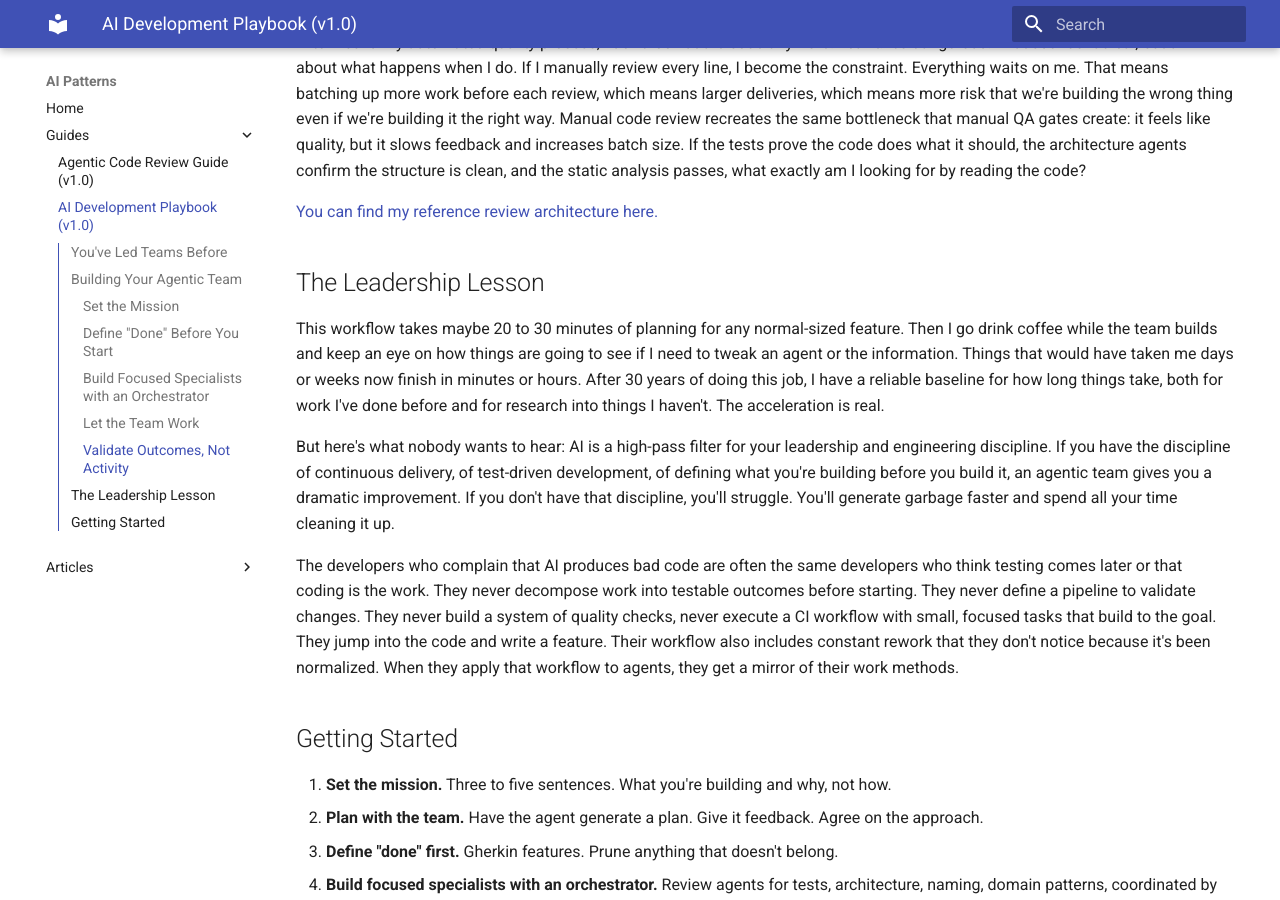
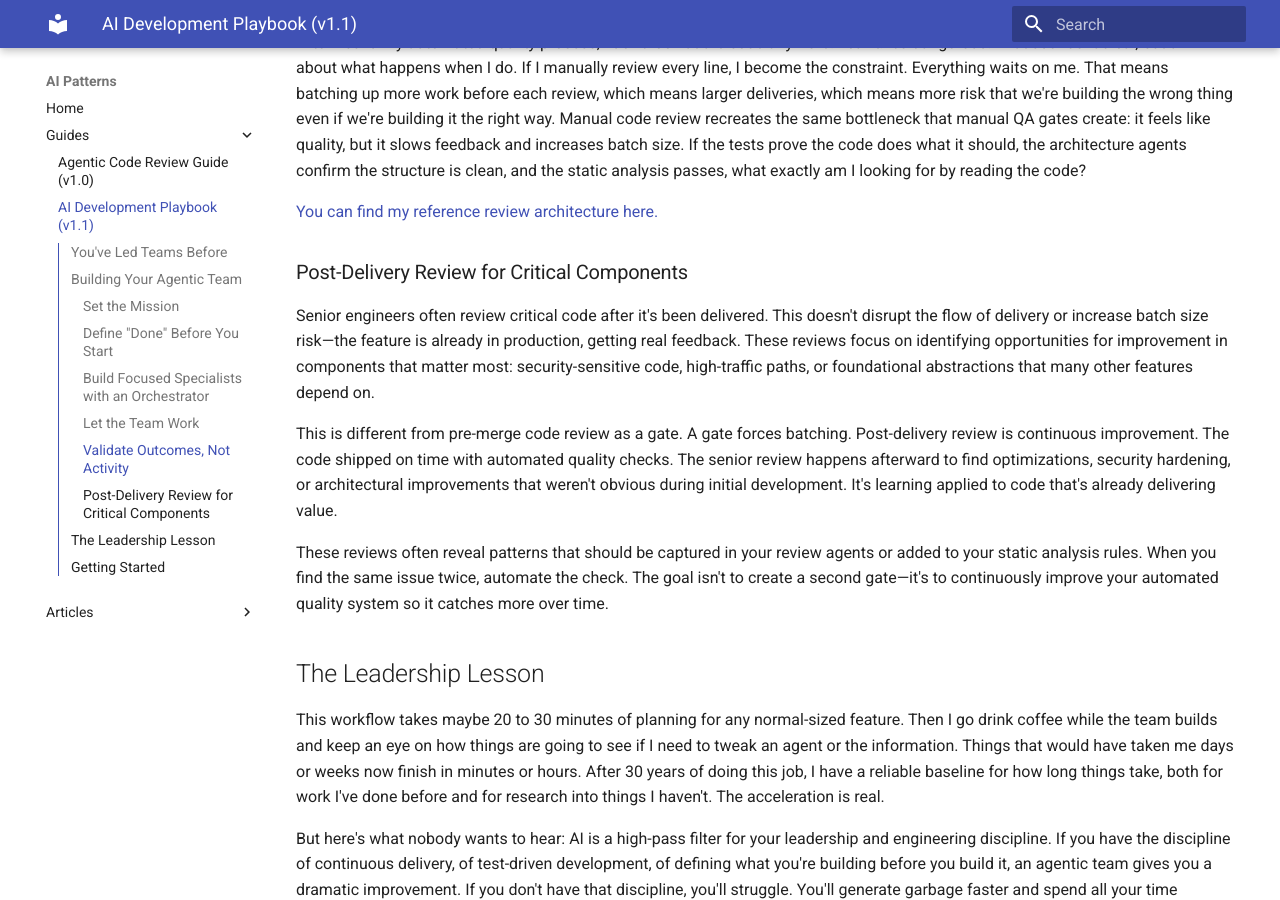
Before and after one commit to bdfinst/ai-patterns, an MkDocs documentation site: the page built from docs/ai-development-playbook.md, in a window 1280 px wide and 900 px high, scrolled down 3411 px. Built offline with MkDocs 1.6.1 and Material for MkDocs 9.7.7, drawn with Linux system fonts in a browser that asks for light colours.

Commit message:
Clarify code review

```diff
--- a/docs/ai-development-playbook.md
+++ b/docs/ai-development-playbook.md
@@ -1,6 +1,6 @@
 # Leading an Agentic Development Team
 
-<small>v1.0</small>
+<small>v1.1</small>
 
 I was convinced AI coding tools were garbage. A few years ago, when people started saying "we don't need developers anymore," I set out to prove them wrong. I asked ChatGPT to build a simple REST service. It generated code with dependencies that didn't exist. You could search the entire internet and not find them. It confidently handed me fictional libraries. Complete garbage.
 
@@ -112,6 +112,14 @@ analysis passes, what exactly am I looking for by reading the code?
 
 [You can find my reference review architecture here.](https://bdfinst.github.io/ai-patterns/agentic-code-review/)
 
+### Post-Delivery Review for Critical Components
+
+Senior engineers often review critical code after it's been delivered. This doesn't disrupt the flow of delivery or increase batch size risk—the feature is already in production, getting real feedback. These reviews focus on identifying opportunities for improvement in components that matter most: security-sensitive code, high-traffic paths, or foundational abstractions that many other features depend on.
+
+This is different from pre-merge code review as a gate. A gate forces batching. Post-delivery review is continuous improvement. The code shipped on time with automated quality checks. The senior review happens afterward to find optimizations, security hardening, or architectural improvements that weren't obvious during initial development. It's learning applied to code that's already delivering value.
+
+These reviews often reveal patterns that should be captured in your review agents or added to your static analysis rules. When you find the same issue twice, automate the check. The goal isn't to create a second gate—it's to continuously improve your automated quality system so it catches more over time.
+
 ## The Leadership Lesson
 
 This workflow takes maybe 20 to 30 minutes of planning for any normal-sized feature. Then I go drink coffee while the
--- a/mkdocs.yml
+++ b/mkdocs.yml
@@ -38,7 +38,7 @@ nav:
   - Home: index.md
   - Guides:
     - Agentic Code Review Guide (v1.0): agentic-code-review.md
-    - AI Development Playbook (v1.0): ai-development-playbook.md
+    - AI Development Playbook (v1.1): ai-development-playbook.md
   - Articles:
     - AI is a High Pass Filter for Software Delivery: https://bryanfinster.substack.com/p/ai-is-a-high-pass-filter-for-software
     - Incorporating AI Without Crashing: https://bryanfinster.substack.com/p/incorporating-ai-without-crashing
```
